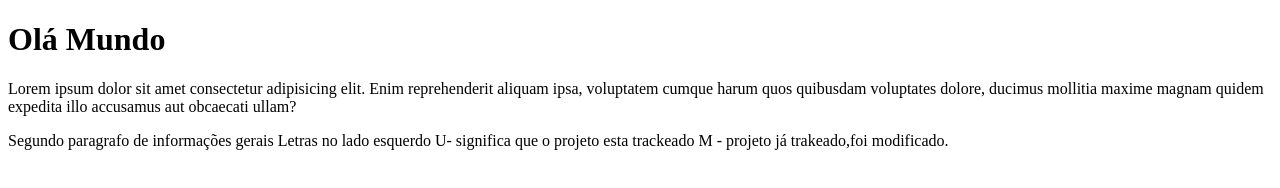
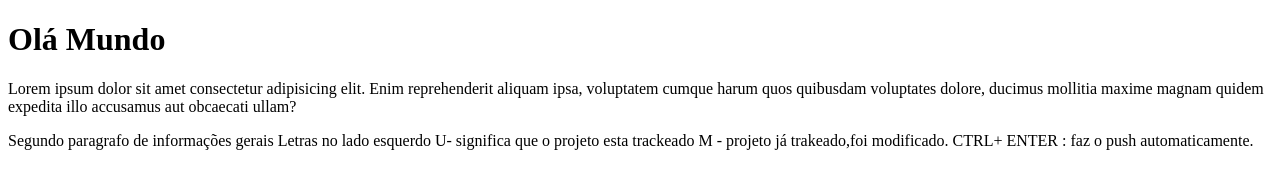
Before and after one commit to renato29/Ola_Mundo, a plain HTML site: page Site-exemplo/index.html in a window 1280 px wide. Drawn offline with Linux system fonts and the light colour scheme.

Commit message:
anotacao

```diff
--- a/Site-exemplo/index.html
+++ b/Site-exemplo/index.html
@@ -13,6 +13,7 @@
         Letras no lado esquerdo
          U- significa que o projeto esta trackeado
          M - projeto já trakeado,foi modificado.
+         CTRL+ ENTER : faz o push automaticamente.
 
     </p>
 </body>
```
